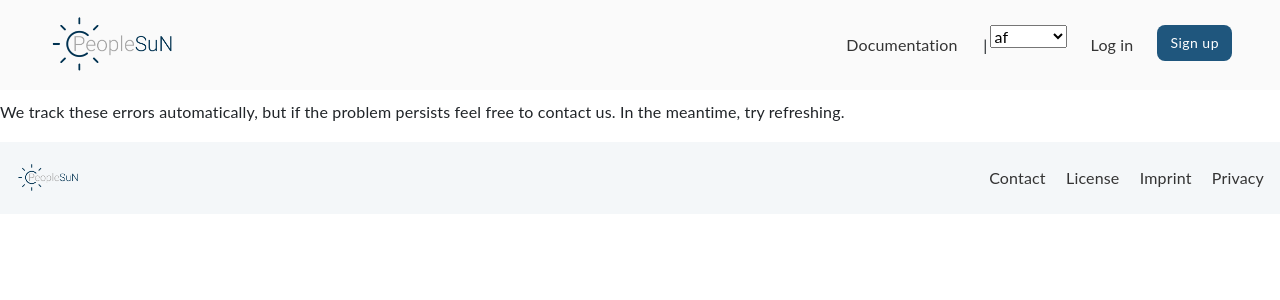
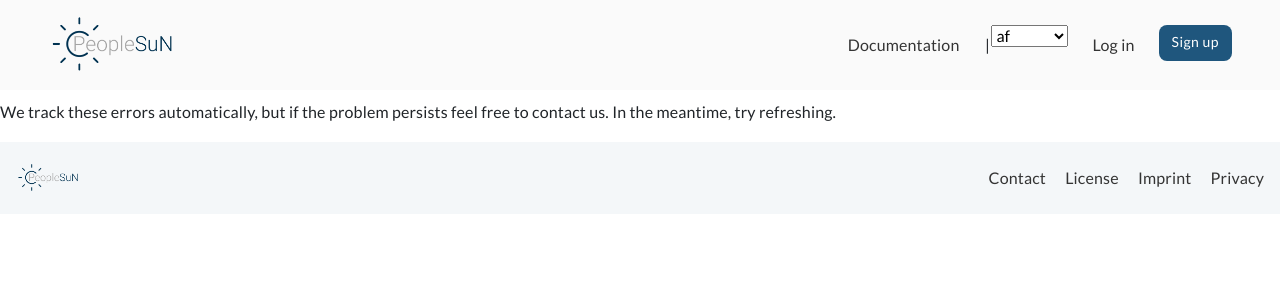
Before and after one commit to rl-institut/offgridplanner-thailand, a Django app: template offgridplanner/templates/500.html in a window 1280 px wide. Shown: the top 300 px of the page. Run offline with Django 5.2, Linux system fonts and the light colour scheme; the template is opened without the code that fills it, so the values that code supplies are empty; some libraries are stand-ins or nearby versions; some web fonts are replaced.

Commit message:
Add missing static files

```diff
--- a/offgridplanner/static/css/main.css
+++ b/offgridplanner/static/css/main.css
@@ -8,50 +8,50 @@
 /*! Generated by Font Squirrel (https://www.fontsquirrel.com) on May 25, 2021 */
 @font-face {
     font-family: 'lato';
-    src: url("../files/public/fonts/lato-regular-webfont.woff2") format("woff2"), url("../files/public/fonts/lato-regular-webfont.woff") format("woff");
+    src: url("/static/fonts/lato-regular-webfont.woff2") format("woff2"), url("/static/fonts/lato-regular-webfont.woff") format("woff");
     font-weight: 400;
     font-style: normal;
 }
 
 @font-face {
     font-family: 'lato';
-    src: url("../files/public/fonts/lato-lightitalic-webfont.woff2") format("woff2"), url("../files/public/fonts/lato-lightitalic-webfont.woff") format("woff");
+    src: url("/static/fonts/lato-lightitalic-webfont.woff2") format("woff2"), url("/static/fonts/lato-lightitalic-webfont.woff") format("woff");
     font-weight: 300;
     font-style: italic;
 }
 
 @font-face {
     font-family: 'lato';
-    src: url("../files/public/fonts/lato-light-webfont.woff2") format("woff2"), url("../files/public/fonts/lato-light-webfont.woff") format("woff");
+    src: url("/static/fonts/lato-light-webfont.woff2") format("woff2"), url("/static/fonts/lato-light-webfont.woff") format("woff");
     font-weight: 300;
     font-style: normal;
 }
 
 @font-face {
     font-family: 'lato';
-    src: url("../files/public/fonts/lato-italic-webfont.woff2") format("woff2"), url("../files/public/fonts/lato-italic-webfont.woff") format("woff");
+    src: url("/static/fonts/lato-italic-webfont.woff2") format("woff2"), url("/static/fonts/lato-italic-webfont.woff") format("woff");
     font-weight: 400;
     font-style: italic;
 }
 
 @font-face {
     font-family: 'lato';
-    src: url("../files/public/fonts/lato-bolditalic-webfont.woff2") format("woff2"), url("../files/public/fonts/lato-bolditalic-webfont.woff") format("woff");
+    src: url("/static/fonts/lato-bolditalic-webfont.woff2") format("woff2"), url("/static/fonts/lato-bolditalic-webfont.woff") format("woff");
     font-weight: 700;
     font-style: italic;
 }
 
 @font-face {
     font-family: 'lato';
-    src: url("../files/public/fonts/lato-bold-webfont.woff2") format("woff2"), url("../files/public/fonts/lato-bold-webfont.woff") format("woff");
+    src: url("/static/fonts/lato-bold-webfont.woff2") format("woff2"), url("/static/fonts/lato-bold-webfont.woff") format("woff");
     font-weight: 700;
     font-style: normal;
 }
 
 @font-face {
     font-family: 'icomoon';
-    src: url("../files/public/fonts/icomoon.eot?xke5es");
-    src: url("../files/public/fonts/icomoon.eot?xke5es#iefix") format("embedded-opentype"), url("../files/public/fonts/icomoon.ttf?xke5es") format("truetype"), url("../files/public/fonts/icomoon.woff?xke5es") format("woff"), url("../files/public/fonts/icomoon.svg?xke5es#icomoon") format("svg");
+    src: url("/static/fonts/icomoon.eot?xke5es");
+    src: url("/static/fonts/icomoon.eot?xke5es#iefix") format("embedded-opentype"), url("/static/fonts/icomoon.ttf?xke5es") format("truetype"), url("/static/fonts/icomoon.woff?xke5es") format("woff"), url("/static/fonts/icomoon.svg?xke5es#icomoon") format("svg");
     font-weight: normal;
     font-style: normal;
     font-display: block;
```
Also changed, not shown: offgridplanner/static/fonts/icomoon.ttf (added), offgridplanner/static/fonts/icomoon.woff (added), offgridplanner/static/fonts/lato-bold-webfont.woff (added), offgridplanner/static/fonts/lato-bold-webfont.woff2 (added), offgridplanner/static/fonts/lato-bolditalic-webfont.woff (added), offgridplanner/static/fonts/lato-bolditalic-webfont.woff2 (added), offgridplanner/static/fonts/lato-italic-webfont.woff (added), offgridplanner/static/fonts/lato-italic-webfont.woff2 (added), offgridplanner/static/fonts/lato-light-webfont.woff (added), offgridplanner/static/fonts/lato-light-webfont.woff2 (added), offgridplanner/static/fonts/lato-lightitalic-webfont.woff (added), offgridplanner/static/fonts/lato-lightitalic-webfont.woff2 (added), offgridplanner/static/fonts/lato-regular-webfont.woff (added), offgridplanner/static/fonts/lato-regular-webfont.woff2 (added), 2 other files.
